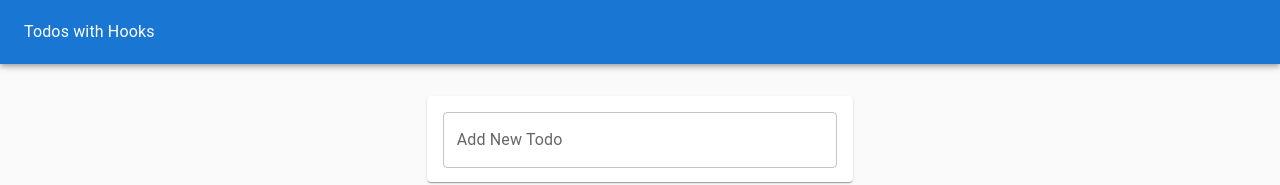
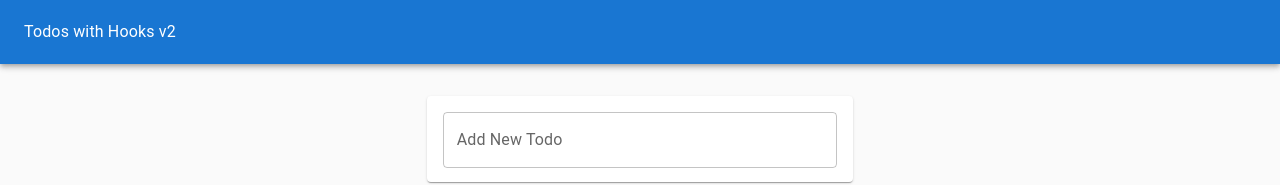
Before and after one commit to MoisesMH/hooks-todolist-app, a React (Create React App) app: page / in a window 1280 px wide. Shown: the top 185 px of the page. Built offline with nearby package versions, Linux system fonts and the light colour scheme.

Commit message:
Slight changes
To verify pipelines are working appropiately

```diff
--- a/src/TodoApp.js
+++ b/src/TodoApp.js
@@ -35,7 +35,7 @@ function TodoApp() {
         <Paper sx={paper} elevation={0}>
             <AppBar color="primary" position="static" sx={{ height: "64px" }}>
                 <Toolbar>
-                    <Typography color="inherit">Todos with Hooks</Typography>
+                    <Typography color="inherit">Todos with Hooks v2</Typography>
                 </Toolbar>
             </AppBar>
             <Grid container justifyContent="center" sx={{ mt: "1rem" }}>
```
